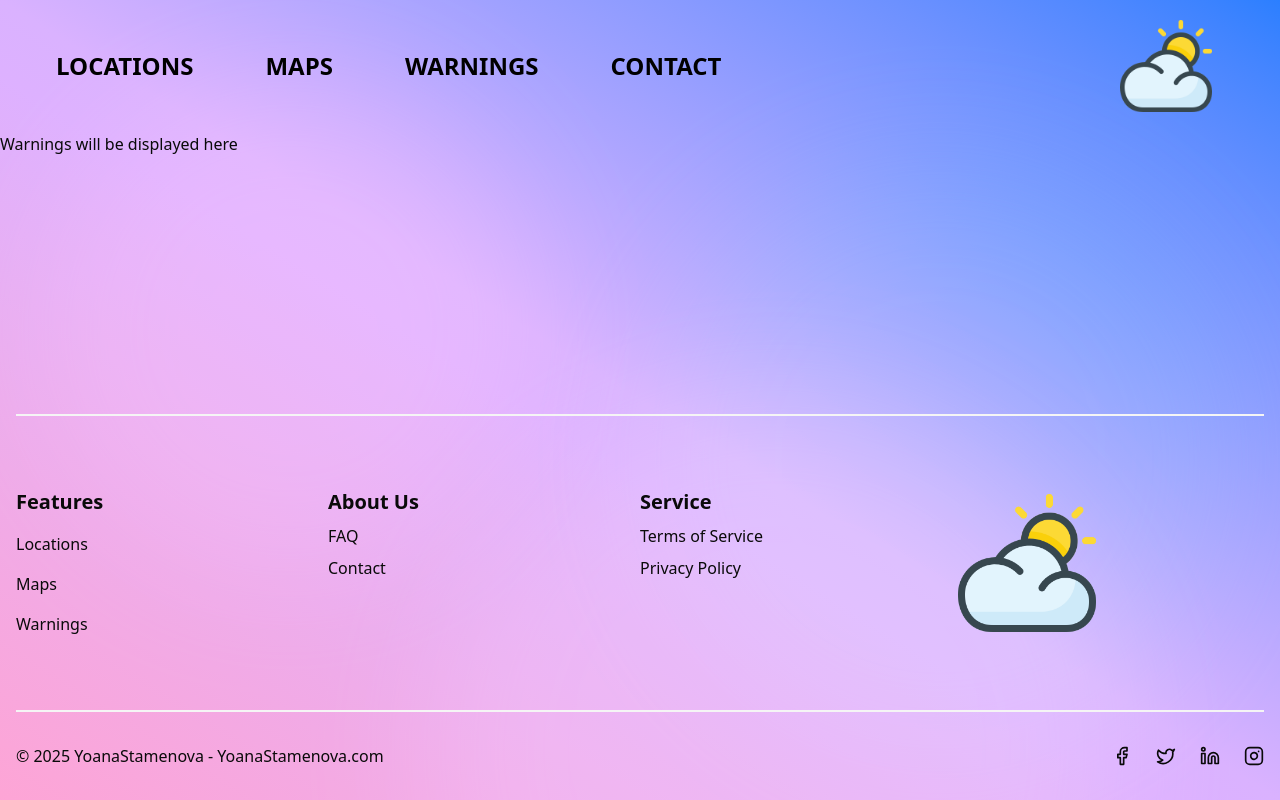
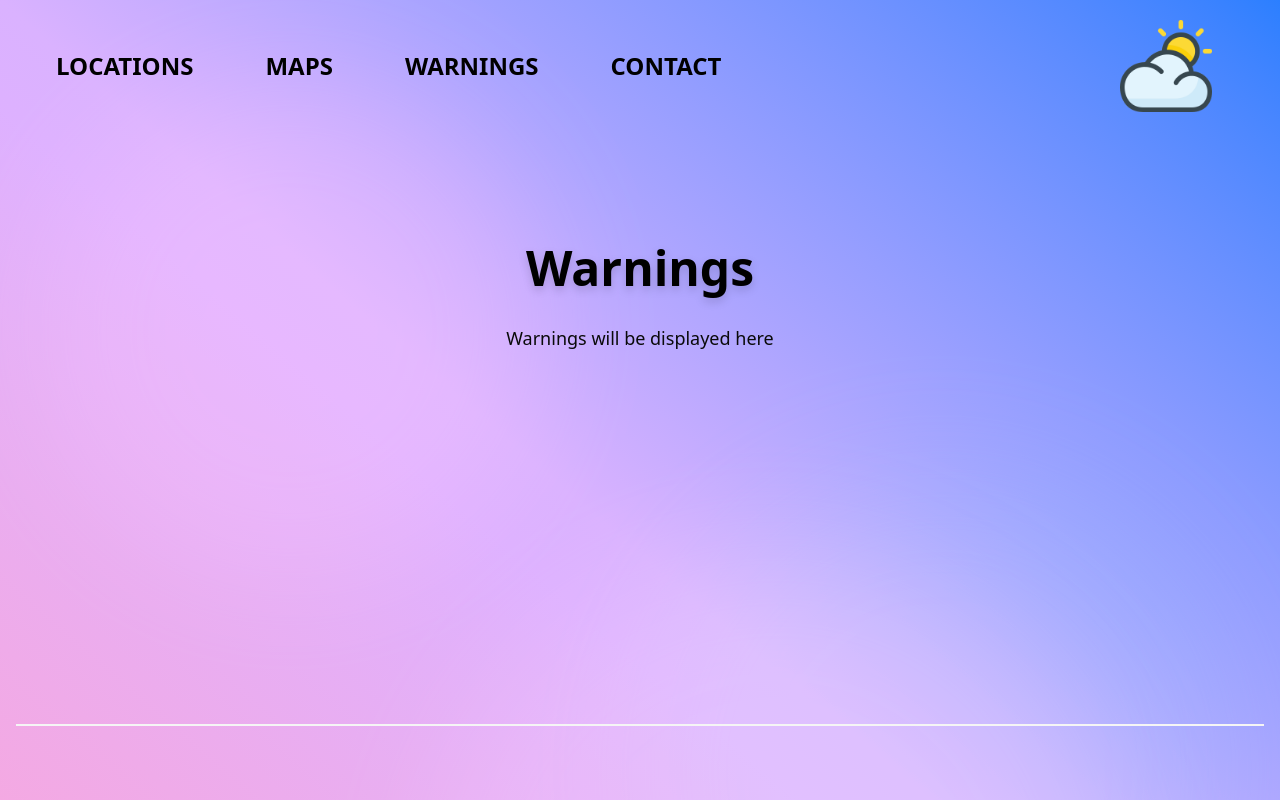
Before and after one commit to yoanastamenova/Whats-the-weather, a Next.js app: page /warnings in a window 1280 px wide. Shown: the top 800 px of the page. Built offline with nearby package versions, Linux system fonts and the light colour scheme.

Commit message:
fix: footer styling made equal

```diff
--- a/app/locations/page.tsx
+++ b/app/locations/page.tsx
@@ -4,7 +4,7 @@ import Link from "next/link";
 
 export default function LocationsPage() {
   return (
-    <div className="container mx-auto px-4 py-16 mt-12 relative z-10 p-6">
+    <div className="container mx-auto px-4 py-16 mt-12 relative z-10 min-h-[60vh]">
       <h2 className="text-4xl md:text-5xl font-semibold text-black text-center mb-8 drop-shadow-lg">
         Choose a country
       </h2>
--- a/app/maps/page.tsx
+++ b/app/maps/page.tsx
@@ -4,7 +4,7 @@ import Link from "next/link";
 
 export default function MapsPage() {
   return (
-    <div className="container mx-auto px-4 py-16 mt-12 relative z-10 p-6">
+    <div className="container mx-auto px-4 py-16 mt-12 relative z-10 min-h-[60vh]">
       <h2 className="text-4xl md:text-5xl font-semibold text-black text-center mb-8 drop-shadow-lg">
         Choose a country
       </h2>
--- a/app/warnings/page.tsx
+++ b/app/warnings/page.tsx
@@ -2,6 +2,11 @@ import React from 'react'
 
 export default function WarningsPage() {
   return (
-    <div> Warnings will be displayed here</div>
+    <div className="container mx-auto px-4 py-16 mt-12 relative z-10 min-h-[60vh]">
+      <h2 className="text-4xl md:text-5xl font-semibold text-black text-center mb-8 drop-shadow-lg">
+        Warnings
+      </h2>
+      <p className="text-center text-lg">Warnings will be displayed here</p>
+    </div>
   )
 }
```
